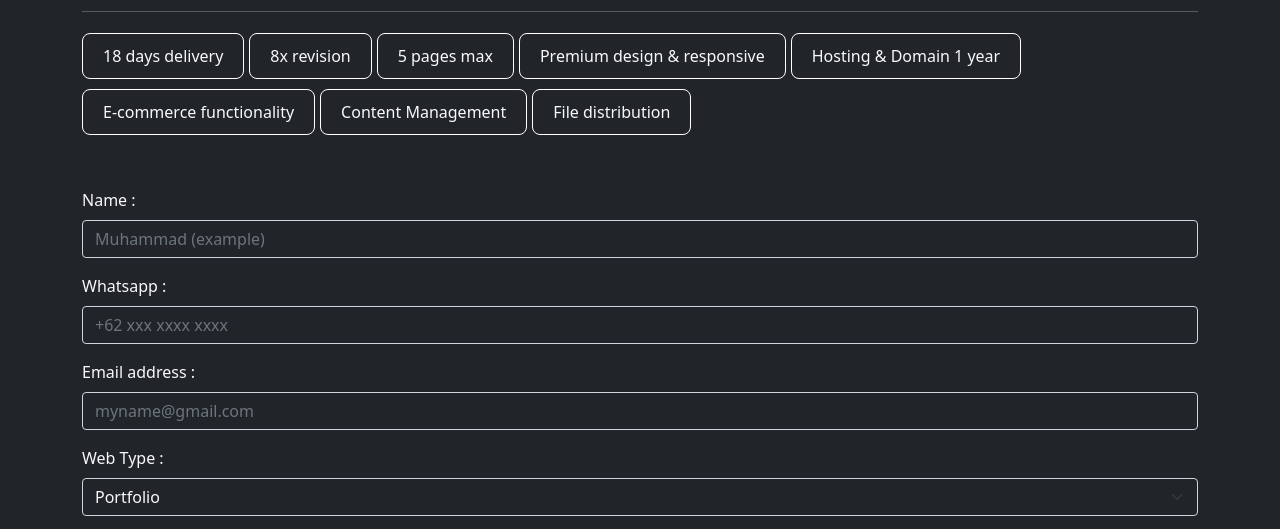
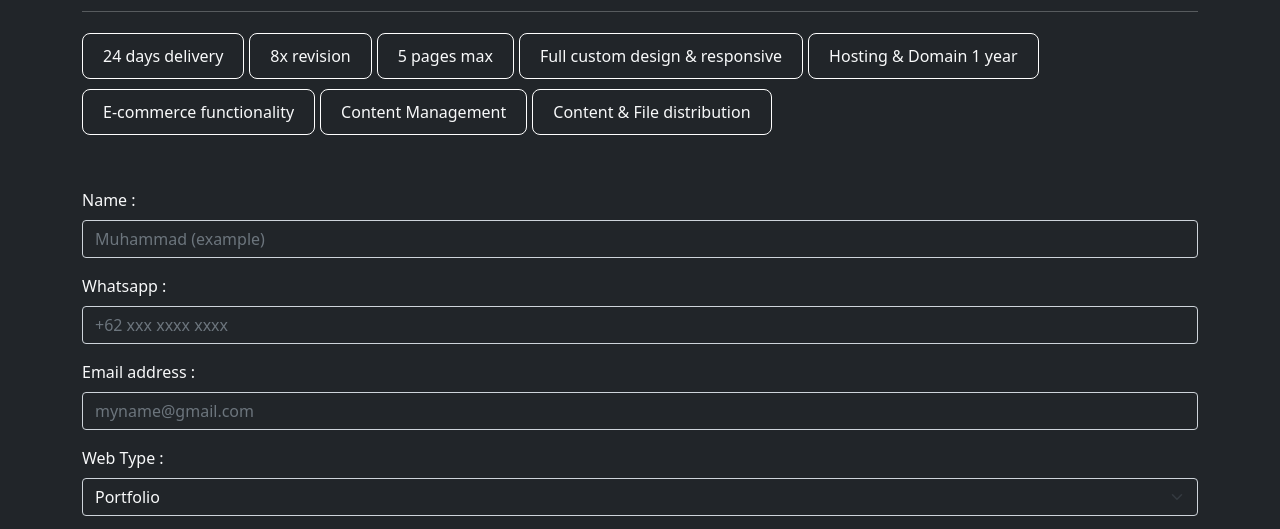
Before and after one commit to medirudiant/web-premium, a plain HTML site: page index.html in a window 1280 px wide. Shown: the part 233-762 px from the top of the page. Drawn offline with nearby package versions, Linux system fonts and the light colour scheme.

Commit message:
Update index.html

```diff
--- a/index.html
+++ b/index.html
@@ -36,14 +36,14 @@
                       <h1>Premium web</h1>
                       <hr>
                       <div class="service-detailss">
-                          <div class="sdc open">18 days delivery</div>
+                          <div class="sdc open">24 days delivery</div>
                           <div class="sdc open">8x revision</div>
                           <div class="sdc open">5 pages max</div>
-                          <div class="sdc open">Premium design & responsive</div>
+                          <div class="sdc open">Full custom design & responsive</div>
                           <div class="sdc open">Hosting & Domain 1 year</div>
                           <div class="sdc open">E-commerce functionality</div>
                           <div class="sdc open">Content Management</div>
-                          <div class="sdc open">File distribution</div>
+                          <div class="sdc open">Content & File distribution</div>
                       </div>
                   </div>
                   <form name="web-premium">
```
